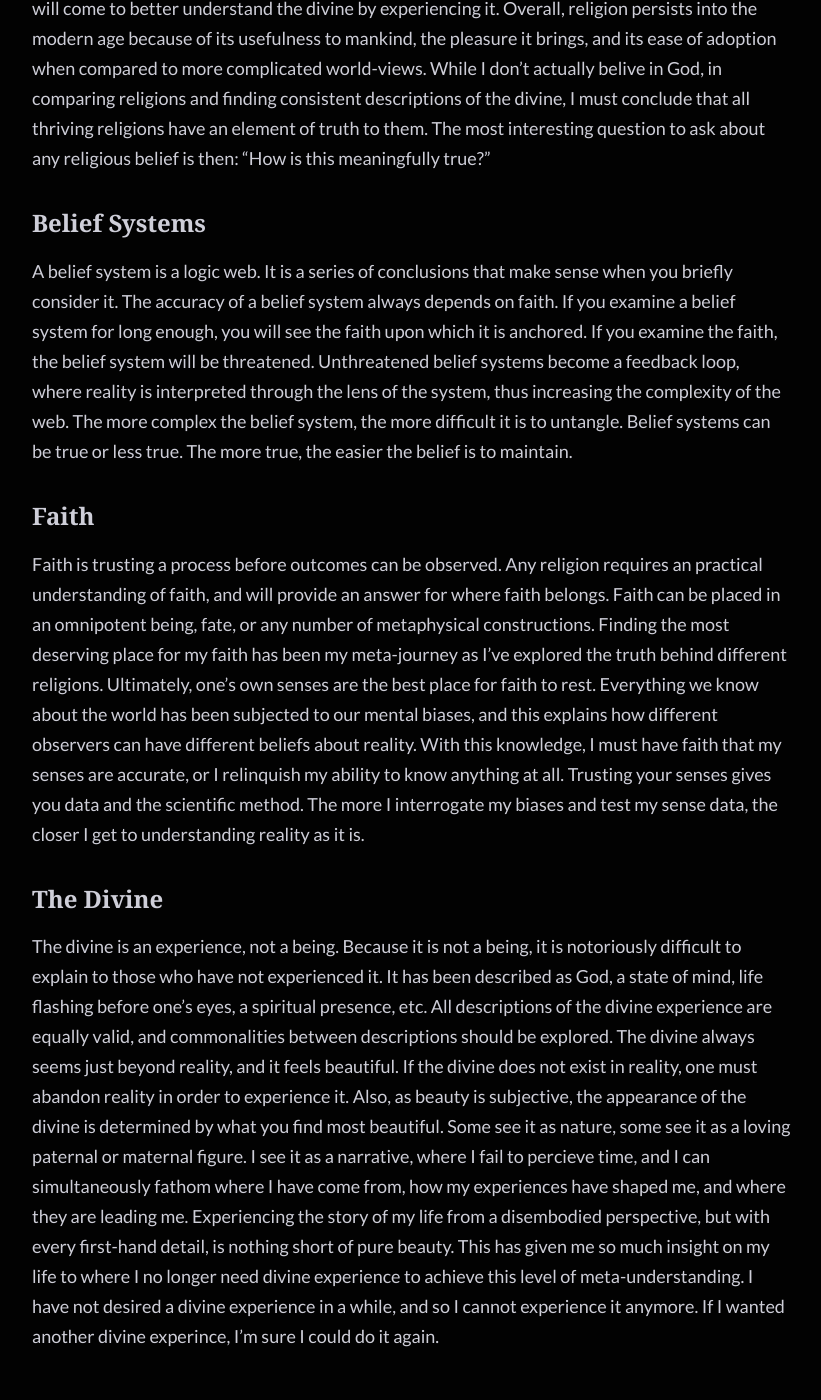
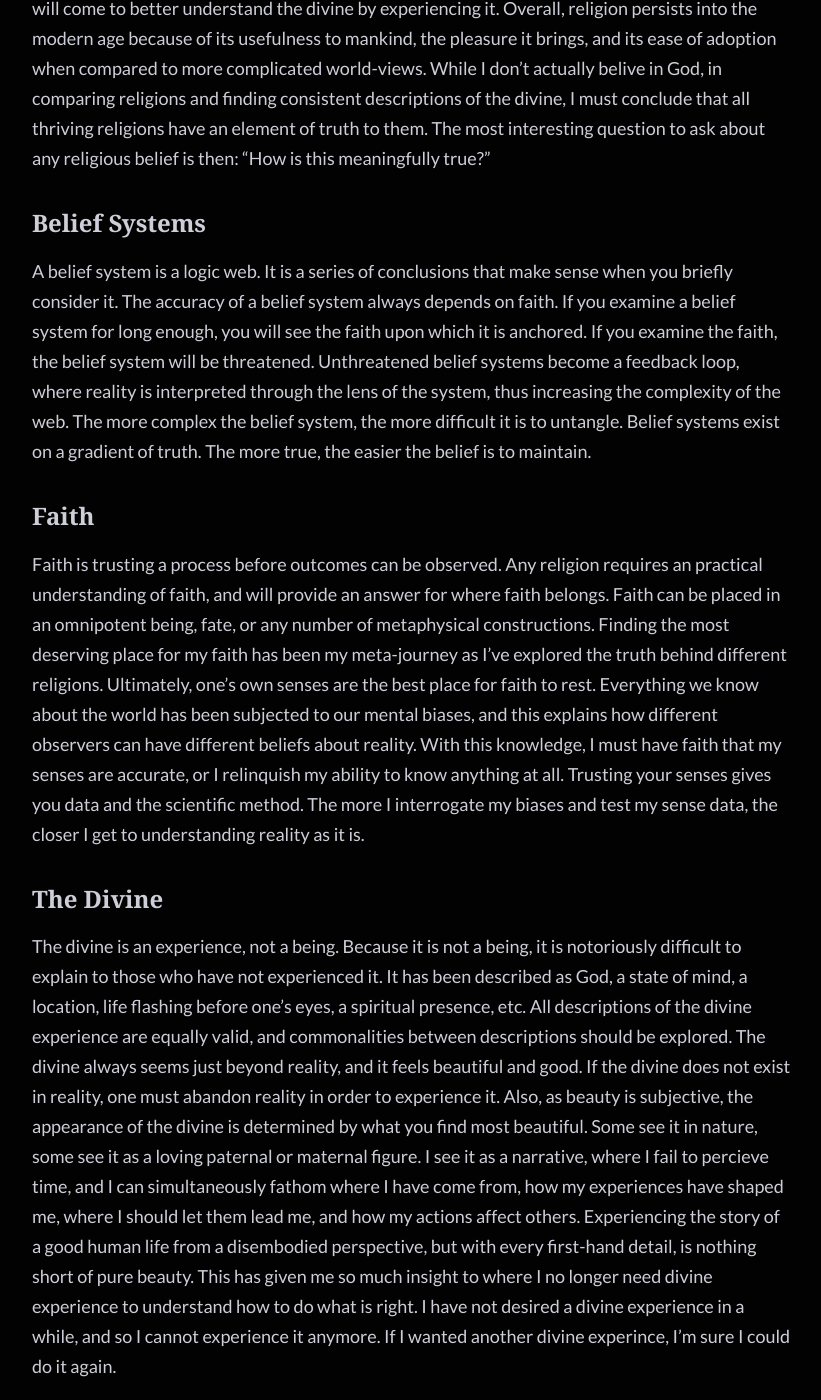
Before and after one commit to SamsonGoodenough/wieben-site, a Jekyll site: the page built from _posts/2024-09-18-Religion1.md, in a window 1280 px wide and 1400 px high, scrolled down 475 px. Shown: the whole window, without its empty margins (228-1049 px from the left). Built offline with Jekyll 4.4.1, drawn with Linux system fonts in a browser that asks for light colours; some web fonts are replaced.

Commit message:
megamind 2

```diff
--- a/_posts/2024-09-18-Religion1.md
+++ b/_posts/2024-09-18-Religion1.md
@@ -12,10 +12,10 @@ Religions are belief systems that can bring an individual closer to the divine w
 <!--more-->
 
 <h3>Belief Systems</h3>
-A belief system is a logic web.  It is a series of conclusions that make sense when you briefly consider it.  The accuracy of a belief system always depends on faith.  If you examine a belief system for long enough, you will see the faith upon which it is anchored.  If you examine the faith, the belief system will be threatened.  Unthreatened belief systems become a feedback loop, where reality is interpreted through the lens of the system, thus increasing the complexity of the web.  The more complex the belief system, the more difficult it is to untangle.  Belief systems can be true or less true.  The more true, the easier the belief is to maintain.
+A belief system is a logic web.  It is a series of conclusions that make sense when you briefly consider it.  The accuracy of a belief system always depends on faith.  If you examine a belief system for long enough, you will see the faith upon which it is anchored.  If you examine the faith, the belief system will be threatened.  Unthreatened belief systems become a feedback loop, where reality is interpreted through the lens of the system, thus increasing the complexity of the web.  The more complex the belief system, the more difficult it is to untangle.  Belief systems exist on a gradient of truth.  The more true, the easier the belief is to maintain.
 
 <h3>Faith</h3>
 Faith is trusting a process before outcomes can be observed.  Any religion requires an practical understanding of faith, and will provide an answer for where faith belongs.  Faith can be placed in an omnipotent being, fate, or any number of metaphysical constructions.  Finding the most deserving place for my faith has been my meta-journey as I’ve explored the truth behind different religions.  Ultimately, one's own senses are the best place for faith to rest.  Everything we know about the world has been subjected to our mental biases, and this explains how different observers can have different beliefs about reality.  With this knowledge, I must have faith that my senses are accurate, or I relinquish my ability to know anything at all.  Trusting your senses gives you data and the scientific method.  The more I interrogate my biases and test my sense data, the closer I get to understanding reality as it is.
 
 <h3>The Divine</h3>
-The divine is an experience, not a being.  Because it is not a being, it is notoriously difficult to explain to those who have not experienced it.  It has been described as God, a state of mind, life flashing before one's eyes, a spiritual presence, etc.  All descriptions of the divine experience are equally valid, and commonalities between descriptions should be explored.  The divine always seems just beyond reality, and it feels beautiful.  If the divine does not exist in reality, one must abandon reality in order to experience it.  Also, as beauty is subjective, the appearance of the divine is determined by what you find most beautiful.  Some see it as nature, some see it as a loving paternal or maternal figure.  I see it as a narrative, where I fail to percieve time, and I can simultaneously fathom where I have come from, how my experiences have shaped me, and where they are leading me.  Experiencing the story of my life from a disembodied perspective, but with every first-hand detail, is nothing short of pure beauty.  This has given me so much insight on my life to where I no longer need divine experience to achieve this level of meta-understanding.  I have not desired a divine experience in a while, and so I cannot experience it anymore.  If I wanted another divine experince, I'm sure I could do it again.
+The divine is an experience, not a being.  Because it is not a being, it is notoriously difficult to explain to those who have not experienced it.  It has been described as God, a state of mind, a location, life flashing before one's eyes, a spiritual presence, etc.  All descriptions of the divine experience are equally valid, and commonalities between descriptions should be explored.  The divine always seems just beyond reality, and it feels beautiful and good.  If the divine does not exist in reality, one must abandon reality in order to experience it.  Also, as beauty is subjective, the appearance of the divine is determined by what you find most beautiful.  Some see it in nature, some see it as a loving paternal or maternal figure.  I see it as a narrative, where I fail to percieve time, and I can simultaneously fathom where I have come from, how my experiences have shaped me, where I should let them lead me, and how my actions affect others.  Experiencing the story of a good human life from a disembodied perspective, but with every first-hand detail, is nothing short of pure beauty.  This has given me so much insight to where I no longer need divine experience to understand how to do what is right.  I have not desired a divine experience in a while, and so I cannot experience it anymore.  If I wanted another divine experince, I'm sure I could do it again.
```
